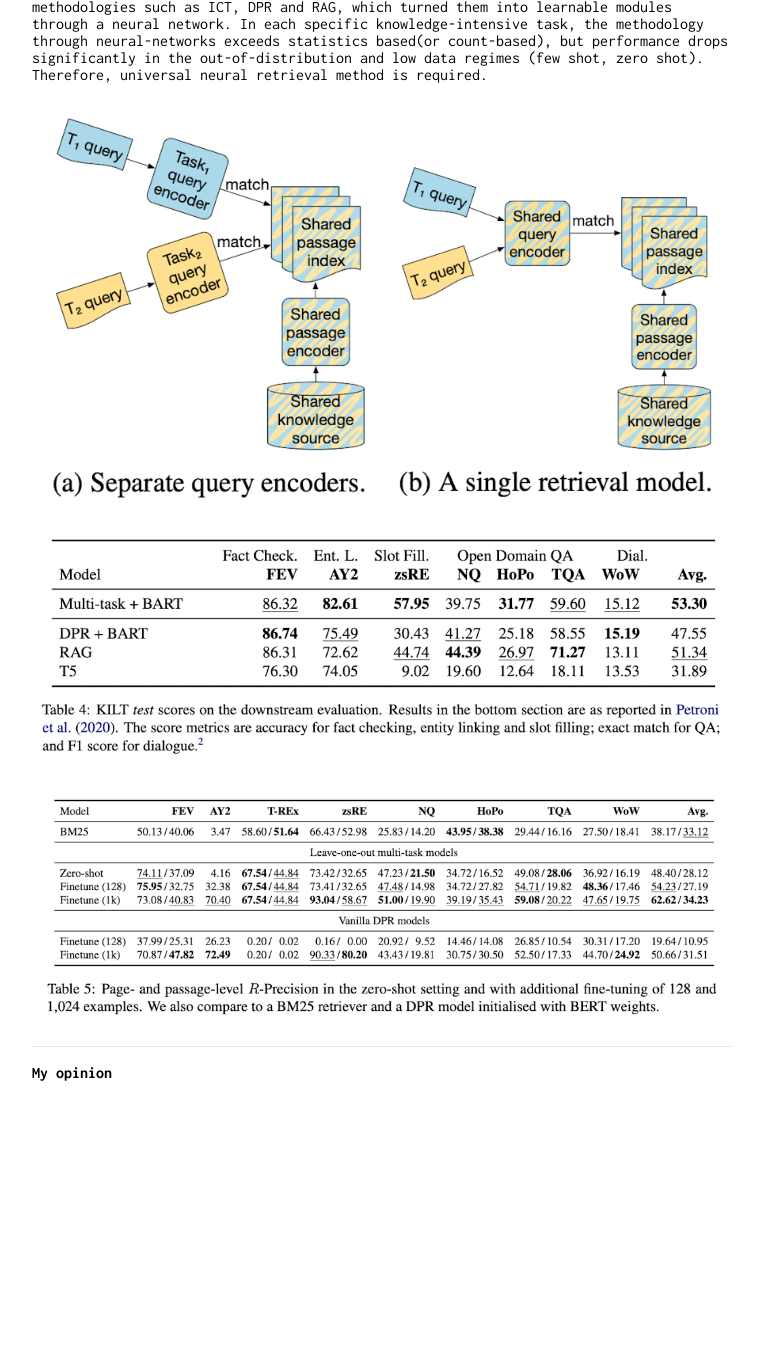
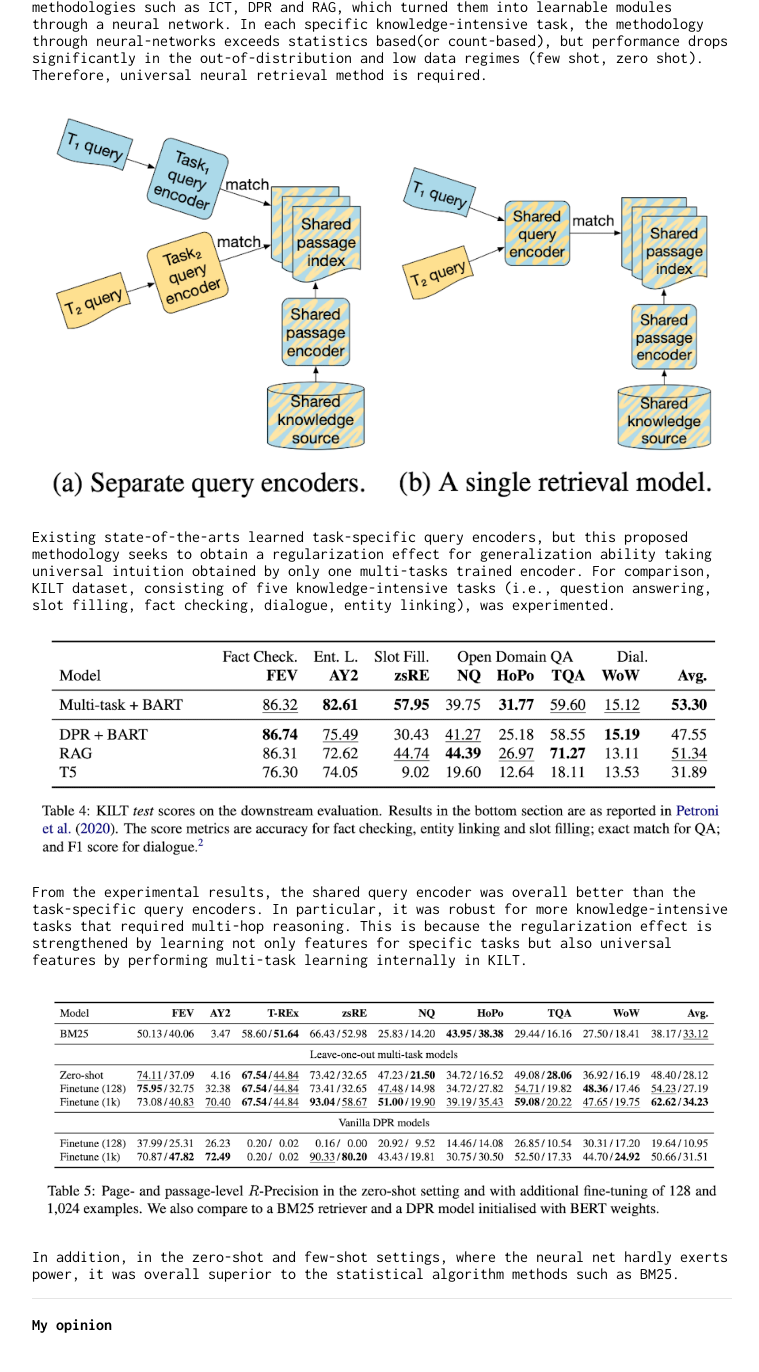
Before and after one commit to minbeomkim/minbeomkim.github.io, a Jekyll site: the page built from post-Multi-Task-Retrieval-for-Knowledge-Intensive-Tasks.md, in a window 1280 px wide and 1400 px high, scrolled down 396 px. Shown: the top 1372 px of the window, without its empty margins (258-1017 px from the left). Built offline with Jekyll 4.4.1, drawn with Linux system fonts in a browser that asks for light colours; our own code applies the rules of GitHub Pages for plain Markdown files; before the commit the page ends 1544 px from its top, so only the background shows below that.

Commit message:
Update post-Multi-Task-Retrieval-for-Knowledge-Intensive-Tasks.md

```diff
--- a/post-Multi-Task-Retrieval-for-Knowledge-Intensive-Tasks.md
+++ b/post-Multi-Task-Retrieval-for-Knowledge-Intensive-Tasks.md
@@ -15,9 +15,15 @@ Knowledge-intensive tasks require a lot of knowledge of the world by their natur
 
 <img src="img/multi1.png">
 
+Existing state-of-the-arts learned task-specific query encoders, but this proposed methodology seeks to obtain a regularization effect for generalization ability taking universal intuition obtained by only one multi-tasks trained encoder. For comparison, KILT dataset, consisting of five knowledge-intensive tasks (i.e., question answering, slot filling, fact checking, dialogue, entity linking), was experimented.
+
 <img src="img/multi2.png">
 
+From the experimental results, the shared query encoder was overall better than the task-specific query encoders. In particular, it was robust for more knowledge-intensive tasks that required multi-hop reasoning. This is because the regularization effect is strengthened by learning not only features for specific tasks but also universal features by performing multi-task learning internally in KILT.
+
 <img src="img/multi3.png">
+
+In addition, in the zero-shot and few-shot settings, where the neural net hardly exerts power, it was overall superior to the statistical algorithm methods such as BM25.
 
 ---
 **My opinion**
```
